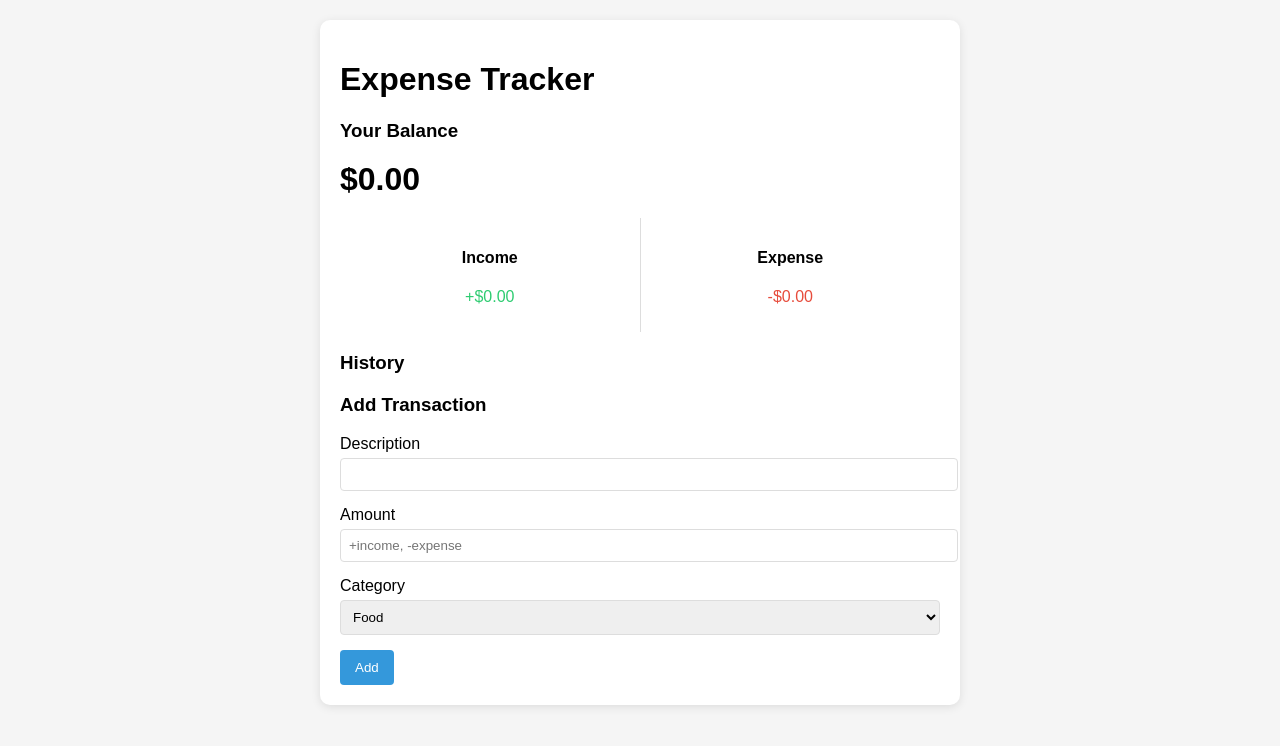
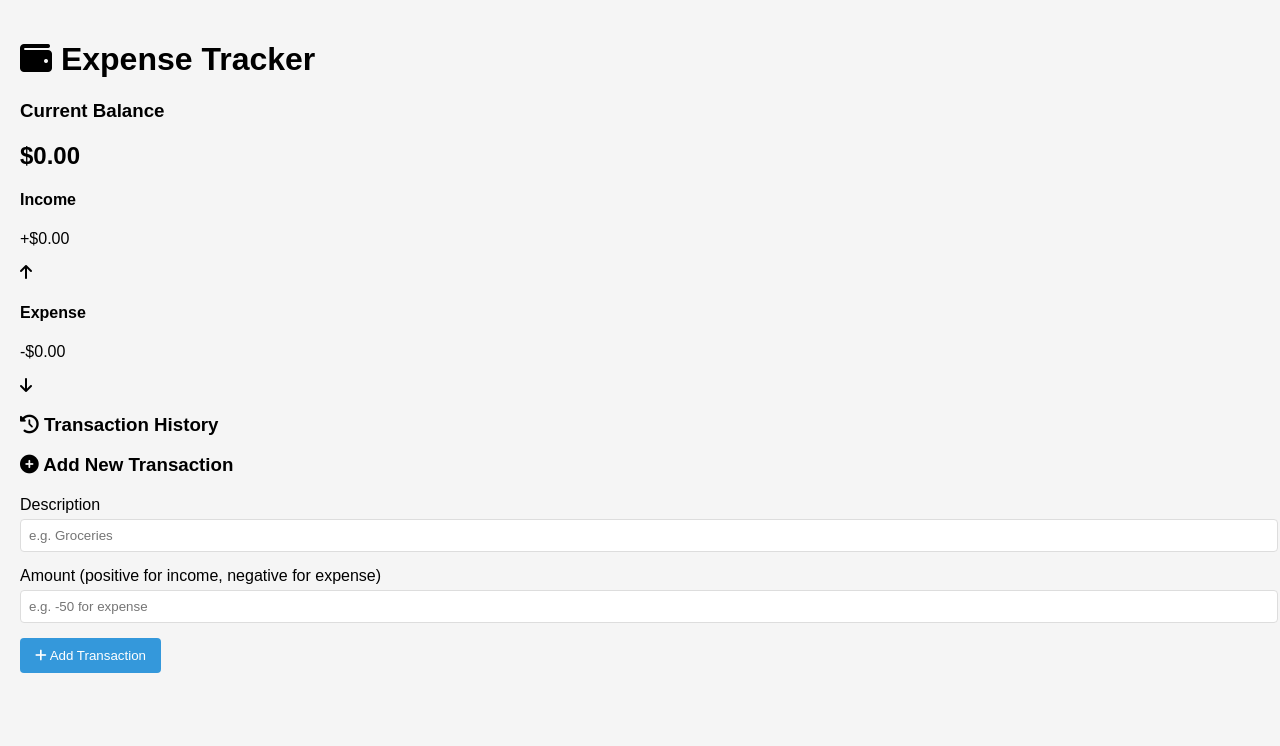
Before and after one commit to Manavjjj/Expense-Tracker, a plain HTML site: page Expense Tracker/index.html in a window 1280 px wide. Drawn offline with Linux system fonts and the light colour scheme.

Commit message:
Update index.html

```diff
--- a/Expense Tracker/index.html
+++ b/Expense Tracker/index.html
@@ -3,56 +3,58 @@
 <head>
     <meta charset="UTF-8">
     <meta name="viewport" content="width=device-width, initial-scale=1.0">
-  <title>Expense Tracker</title>
+    <title>Expense Tracker Pro</title>
+    <link rel="stylesheet" href="https://cdnjs.cloudflare.com/ajax/libs/font-awesome/6.4.0/css/all.min.css">
     <link rel="stylesheet" href="style.css">
 </head>
 <body>
-  <div class="container">
-    <header>
-      <h1>Expense Tracker</h1>
-      <div class="balance">
-        <h3>Your Balance</h3>
+    <div class="app-container">
+        <header class="app-header">
+            <h1><i class="fas fa-wallet"></i> Expense Tracker</h1>
+            <div class="balance-card">
+                <h3>Current Balance</h3>
                 <h2 id="balance">$0.00</h2>
             </div>
         </header>
 
-    <div class="summary">
-      <div class="income">
+        <div class="summary-cards">
+            <div class="income-card">
+                <div>
                     <h4>Income</h4>
-        <p id="income">+$0.00</p>
+                    <p id="money-plus">+$0.00</p>
                 </div>
-      <div class="expense">
+                <i class="fas fa-arrow-up"></i>
+            </div>
+            <div class="expense-card">
+                <div>
                     <h4>Expense</h4>
-        <p id="expense">-$0.00</p>
+                    <p id="money-minus">-$0.00</p>
+                </div>
+                <i class="fas fa-arrow-down"></i>
             </div>
         </div>
 
-    <div class="transactions">
-      <h3>History</h3>
-      <ul id="transaction-list"></ul>
+        <div class="transaction-section">
+            <h3><i class="fas fa-history"></i> Transaction History</h3>
+            <ul id="transaction-list" class="transaction-list"></ul>
         </div>
 
+        <div class="form-section">
+            <h3><i class="fas fa-plus-circle"></i> Add New Transaction</h3>
             <form id="transaction-form">
-      <h3>Add Transaction</h3>
                 <div class="form-group">
-        <label for="description">Description</label>
-        <input type="text" id="description" required>
+                    <label for="text">Description</label>
+                    <input type="text" id="text" placeholder="e.g. Groceries" required>
                 </div>
                 <div class="form-group">
-        <label for="amount">Amount</label>
-        <input type="number" id="amount" placeholder="+income, -expense" required>
+                    <label for="amount">Amount <span>(positive for income, negative for expense)</span></label>
+                    <input type="number" id="amount" placeholder="e.g. -50 for expense" required>
                 </div>
-      <div class="form-group">
-        <label for="category">Category</label>
-        <select id="category">
-          <option value="food">Food</option>
-          <option value="transport">Transport</option>
-          <option value="salary">Salary</option>
-          <option value="other">Other</option>
-        </select>
+                <button type="submit" class="submit-btn">
+                    <i class="fas fa-plus"></i> Add Transaction
+                </button>
+            </form>
         </div>
-      <button type="submit">Add</button>
-    </form>
     </div>
     <script src="script.js"></script>
 </body>
```
Lines whose indentation alone changed are shown as unchanged.
